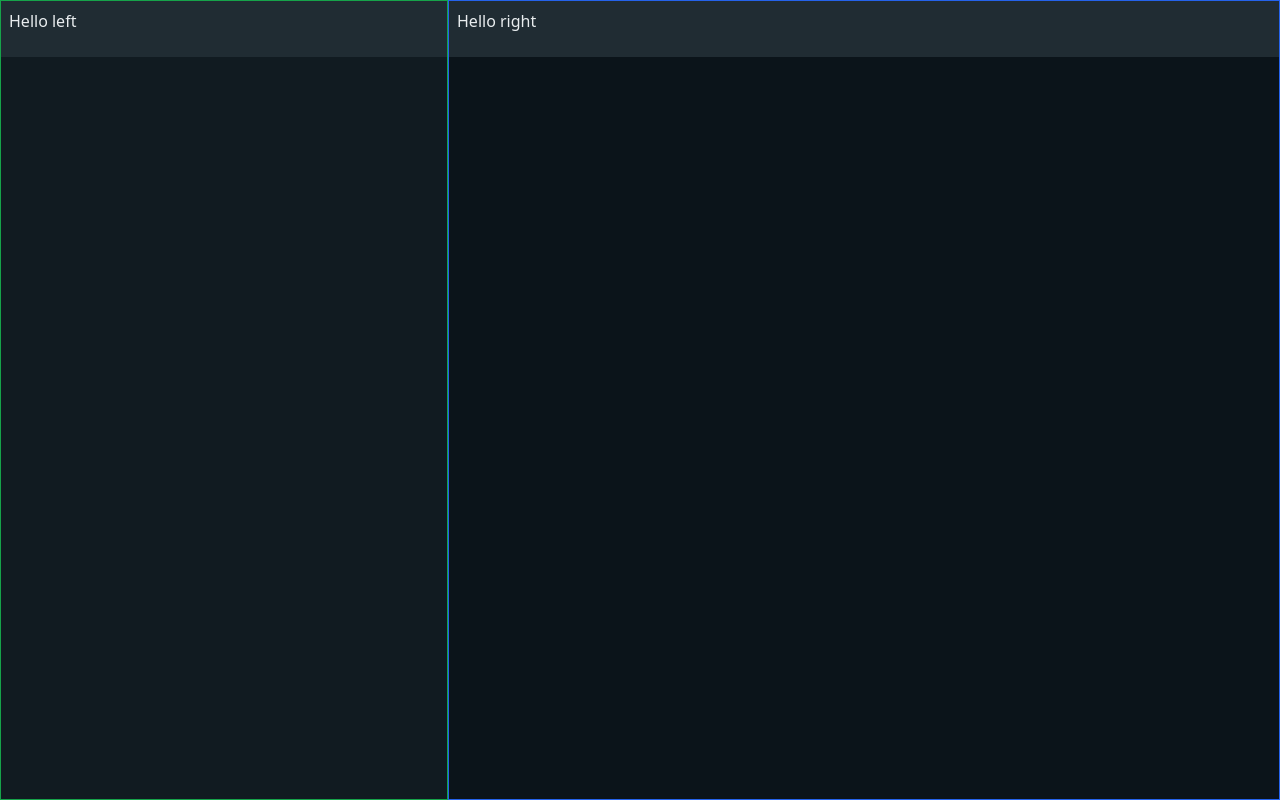
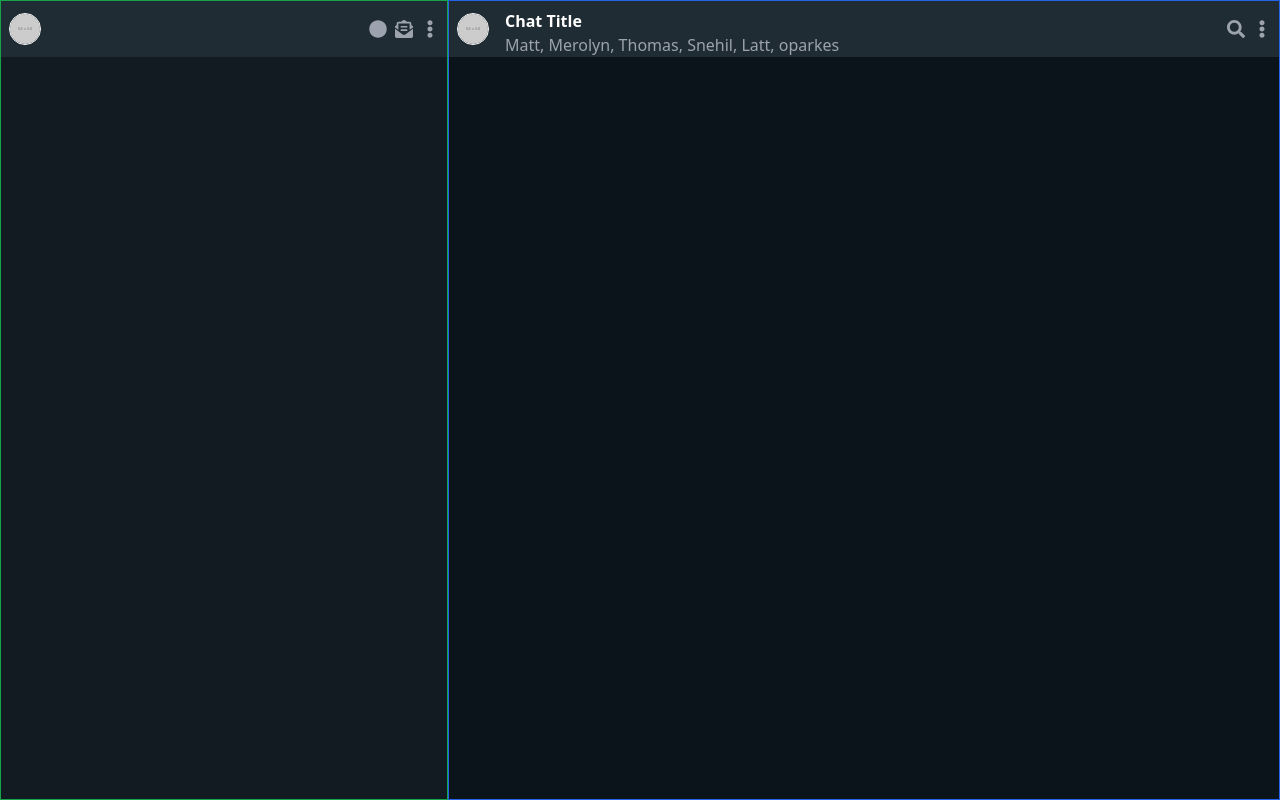
Before and after one commit to matt123miller/whatsapp-web-ui, a Next.js app: page / in a window 1280 px wide. Built offline with nearby package versions, Linux system fonts and the light colour scheme.

Commit message:
Chat list and window headers

```diff
--- a/src/components/ChatList/ChatList.tsx
+++ /dev/null
@@ -1,7 +0,0 @@
-import React from "react";
-
-function ChatList() {
-  return <div />;
-}
-
-export default ChatList;
--- a/src/components/ChatList/index.tsx
+++ /dev/null
@@ -1,2 +0,0 @@
-export * from "./ChatList";
-export { default } from "./ChatList";
--- /dev/null
+++ b/src/components/ChatListHeader/ChatListHeader.tsx
@@ -0,0 +1,28 @@
+/* eslint-disable @next/next/no-img-element */
+import React from "react";
+import { FaCircle, FaEllipsisV, FaEnvelopeOpenText } from "react-icons/fa";
+
+function ChatListHeader() {
+  return (
+    <div className="flex grow justify-between">
+      <div className="grow my-auto">
+        <img
+          src="https://via.placeholder.com/64"
+          alt=""
+          srcSet=""
+          width="32px"
+          height="32px"
+          className="align-middle rounded-full border border-white"
+        />
+      </div>
+
+      <div className="ml-4 my-auto flex flex-row grow-0">
+        <FaCircle className="ml-2 text-lg text-gray-400 hover:text-white" />
+        <FaEnvelopeOpenText className="ml-2 text-lg text-gray-400 hover:text-white" />
+        <FaEllipsisV className="ml-2 text-lg text-gray-400 hover:text-white" />
+      </div>
+    </div>
+  );
+}
+
+export default ChatListHeader;
--- /dev/null
+++ b/src/components/ChatListHeader/index.tsx
@@ -0,0 +1,2 @@
+export * from "./ChatListHeader";
+export { default } from "./ChatListHeader";
--- a/src/components/ChatWindow/ChatWindow.tsx
+++ /dev/null
@@ -1,7 +0,0 @@
-import React from "react";
-
-function ChatWindow() {
-  return <div />;
-}
-
-export default ChatWindow;
--- a/src/components/ChatWindow/index.tsx
+++ /dev/null
@@ -1,2 +0,0 @@
-export * from "./ChatWindow";
-export { default } from "./ChatWindow";
--- /dev/null
+++ b/src/components/ChatWindowHeader/ChatWindowHeader.tsx
@@ -0,0 +1,39 @@
+/* eslint-disable @next/next/no-img-element */
+import React from "react";
+import { FaSearch, FaEllipsisV } from "react-icons/fa";
+function ChatWindowHeader() {
+  const chatMembers = [
+    "Matt",
+    "Merolyn",
+    "Thomas",
+    "Snehil",
+    "Latt",
+    "oparkes",
+  ];
+
+  return (
+    <div className="flex grow justify-between">
+      <div className="grow-0 my-auto">
+        <img
+          src="https://via.placeholder.com/64"
+          alt=""
+          srcSet=""
+          width="32px"
+          height="32px"
+          className="align-middle rounded-full border border-white"
+        />
+      </div>
+      <div className="ml-4 my-auto flex flex-col grow">
+        <span className="text-white font-bold">Chat Title</span>
+        <span className="text-gray-400">{chatMembers.join(", ")}</span>
+      </div>
+
+      <div className="my-auto flex flex-row grow-0">
+        <FaSearch className="text-lg text-gray-400 hover:text-white mr-2" />
+        <FaEllipsisV className="text-lg text-gray-400 hover:text-white" />
+      </div>
+    </div>
+  );
+}
+
+export default ChatWindowHeader;
--- /dev/null
+++ b/src/components/ChatWindowHeader/index.tsx
@@ -0,0 +1,2 @@
+export * from "./ChatWindowHeader";
+export { default } from "./ChatWindowHeader";
--- a/src/pages/index.tsx
+++ b/src/pages/index.tsx
@@ -1,6 +1,6 @@
 import type { NextPage } from "next";
 import Head from "next/head";
-import { WideContainer } from "../components";
+import { ChatListHeader, ChatWindowHeader, WideContainer } from "../components";
 
 const Home: NextPage = () => {
   const allChats = [];
@@ -18,10 +18,15 @@ const Home: NextPage = () => {
 
       <div className="flex">
         <div className="chats-panel h-screen bg-dark-grey border border-green-600">
-          <WideContainer className="text-dead-white">Hello left</WideContainer>
+          <WideContainer className="text-dead-white">
+            <ChatListHeader />
+          </WideContainer>
         </div>
         <div className="content-panel h-screen bg-midnight-black border border-blue-600">
-          <WideContainer className="text-dead-white">Hello right</WideContainer>
+          <WideContainer className="text-dead-white">
+            <ChatWindowHeader />
+            <div></div>
+          </WideContainer>
         </div>
       </div>
     </>
--- a/src/styles/globals.css
+++ b/src/styles/globals.css
@@ -6,11 +6,10 @@
 @tailwind components;
 @tailwind utilities;
 
-
 .chats-panel {
-  flex: 35%
+  flex: 35%;
 }
 
 .content-panel {
-  flex:65%;
+  flex: 65%;
 }
```
Also changed, not shown: src/components/index.ts (+7 -7 lines), 1 other file (tests, documents, lock files or other folders).
